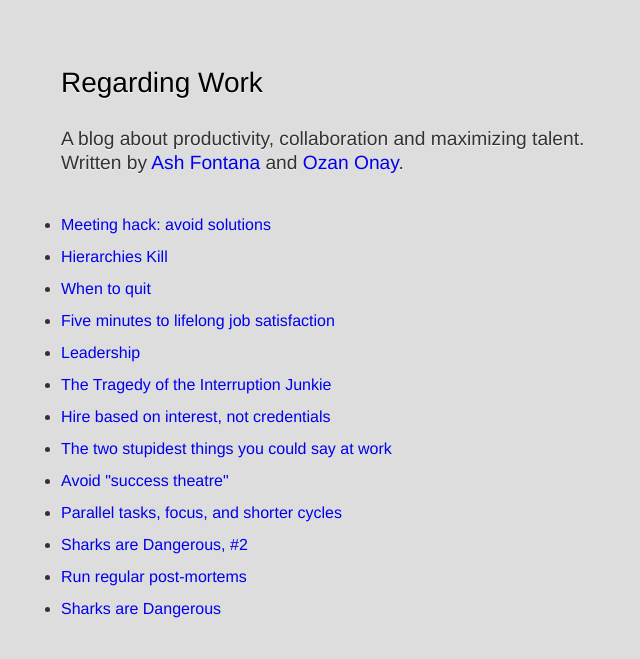
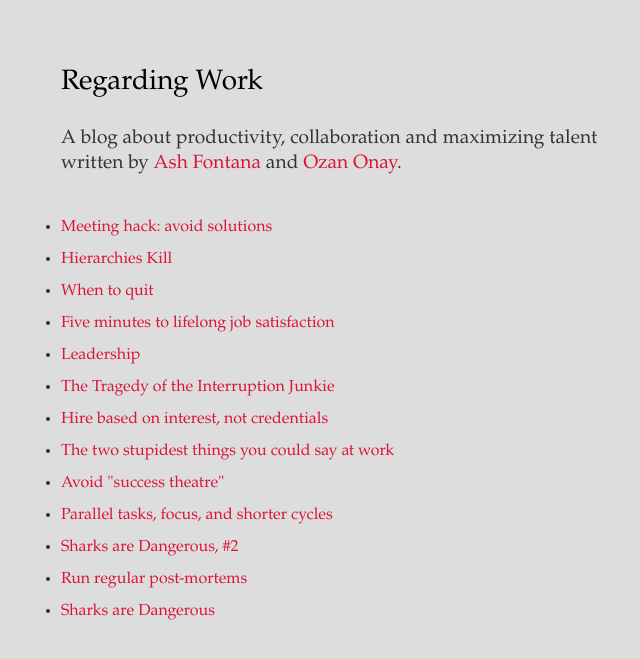
Before and after one commit to regardingwork/regardingwork.github.com, a Jekyll site: the page built from index.html, in a window 1280 px wide. Shown: the top 659 px of the page, without its empty margins (309-949 px from the left). Built offline with Jekyll 4.4.1, drawn with Linux system fonts in a browser that asks for light colours; Markdown is read by kramdown in place of the engine named in the settings.

Commit message:
Switched to serif fonts and non-default link colors.

```diff
--- a/_sass/screen.scss
+++ b/_sass/screen.scss
@@ -15,12 +15,15 @@ $text-color: #333;
 $title-color: black;
 $background-color: #f6f6f6;
 $secondary-background-color: darken($background-color, 10%);
+$link-color: crimson;
+$link-hover-color: darkorange;
 
+//
+// Fonts
+//
+$serif: Palatino, 'Palatino Linotype', Georgia, 'Times New Roman', Times, serif;
+$sans: 'Helvetica Neue', Helvetica, Arial, sans-serif;
 
-html {
-  font-family: 'Helvetica Neue', Helvetica, Arial, sans-serif;
-  font-weight: lighter;
-}
 p, ol, ul, blockquote {
   font-size: 16px;
   line-height: 24px;
@@ -45,9 +48,10 @@ blockquote {
 a {
   text-decoration: none;
   text-shadow: none;
+  color: $link-color;
 }
 a:hover {
-  text-decoration: underline;
+  color: $link-hover-color;
 }
 ol {
   list-style-type: decimal;
@@ -68,6 +72,8 @@ strong { font-weight: bold; }
 .meta {
   text-transform: uppercase;
   font-size: 0.8em;
+  font-family: $sans;
+  font-weight: normal;
 }
 #author-date {
   margin: -15px 0 30px;
@@ -92,6 +98,8 @@ ul.footnotes {
 
 
 html {
+  font-family: $sans;
+  font-weight: lighter;
   background: $secondary-background-color;
   color: $text-color;
   @include text-shadow(0px 1px 1px rgba(255, 255, 255, 0.8));
@@ -106,6 +114,12 @@ html {
     background: $background-color;
     @include box-shadow(0px 0px 10px rgba(0,0,0,0.2));
   }
+
+  #post, .home {
+    font-family: $serif;
+    text-shadow: none;
+  }
+
   #footer {
     a {
       color: $text-color;
--- a/index.html
+++ b/index.html
@@ -2,15 +2,14 @@
 layout: default
 ---
 
-<div class="wrap">
+<div class="home wrap">
   <h1>Regarding Work</h1>
 
-  <p id="byline">
-    A blog about productivity, collaboration and maximizing talent.
-    Written by
+  <div id="byline">
+    A blog about productivity, collaboration and maximizing talent written by
     <a href="http://twitter.com/#!/ash_fontana">Ash Fontana</a> and
     <a href="http://ozanonay.com">Ozan Onay</a>.
-  </p>
+  </div>
 
   <ul id="posts">
     {% for post in site.posts %}
@@ -20,6 +19,6 @@ layout: default
 </div>
 
 <style type="text/css" media="screen">
-#byline { font-size: 1.2em; margin-bottom: 2em; }
+#byline { font-size: 1.2em; line-height: 1.3em; margin-bottom: 2em; }
 #posts li { margin-bottom: 0.5em; }
 </style>
--- a/stylesheets/screen.css
+++ b/stylesheets/screen.css
@@ -68,20 +68,14 @@ footer, header, hgroup, menu, nav, section {
   display: block;
 }
 
-/* line 20, ../_sass/screen.scss */
-html {
-  font-family: 'Helvetica Neue', Helvetica, Arial, sans-serif;
-  font-weight: lighter;
-}
-
-/* line 24, ../_sass/screen.scss */
+/* line 27, ../_sass/screen.scss */
 p, ol, ul, blockquote {
   font-size: 16px;
   line-height: 24px;
   margin-bottom: 1em;
 }
 
-/* line 29, ../_sass/screen.scss */
+/* line 32, ../_sass/screen.scss */
 h1, h2, h3 {
   font-weight: normal;
   line-height: 1.1em;
@@ -89,78 +83,81 @@ h1, h2, h3 {
   color: black;
 }
 
-/* line 35, ../_sass/screen.scss */
+/* line 38, ../_sass/screen.scss */
 h1 {
   font-size: 28px;
 }
 
-/* line 38, ../_sass/screen.scss */
+/* line 41, ../_sass/screen.scss */
 h2 {
   font-size: 20px;
 }
 
-/* line 41, ../_sass/screen.scss */
+/* line 44, ../_sass/screen.scss */
 blockquote {
   padding: 0px 2em;
   font-style: italic;
 }
 
-/* line 45, ../_sass/screen.scss */
+/* line 48, ../_sass/screen.scss */
 a {
   text-decoration: none;
   text-shadow: none;
+  color: crimson;
 }
 
-/* line 49, ../_sass/screen.scss */
+/* line 53, ../_sass/screen.scss */
 a:hover {
-  text-decoration: underline;
+  color: darkorange;
 }
 
-/* line 52, ../_sass/screen.scss */
+/* line 56, ../_sass/screen.scss */
 ol {
   list-style-type: decimal;
 }
 
-/* line 55, ../_sass/screen.scss */
+/* line 59, ../_sass/screen.scss */
 ul {
   list-style-type: disc;
 }
 
-/* line 58, ../_sass/screen.scss */
+/* line 62, ../_sass/screen.scss */
 li {
   margin-bottom: 1em;
 }
 
-/* line 61, ../_sass/screen.scss */
+/* line 65, ../_sass/screen.scss */
 strong {
   font-weight: bold;
 }
 
-/* line 62, ../_sass/screen.scss */
+/* line 66, ../_sass/screen.scss */
 .image {
   margin: 2em 0;
 }
-/* line 64, ../_sass/screen.scss */
+/* line 68, ../_sass/screen.scss */
 .image img {
   border: 2px solid #b3b3b3;
 }
 
-/* line 68, ../_sass/screen.scss */
+/* line 72, ../_sass/screen.scss */
 .meta {
   text-transform: uppercase;
   font-size: 0.8em;
+  font-family: "Helvetica Neue", Helvetica, Arial, sans-serif;
+  font-weight: normal;
 }
 
-/* line 72, ../_sass/screen.scss */
+/* line 78, ../_sass/screen.scss */
 #author-date {
   margin: -15px 0 30px;
 }
 
-/* line 76, ../_sass/screen.scss */
+/* line 82, ../_sass/screen.scss */
 ul.footnotes {
   margin-top: 3em;
 }
-/* line 78, ../_sass/screen.scss */
+/* line 84, ../_sass/screen.scss */
 ul.footnotes li {
   font-size: 0.8em;
   list-style-type: none;
@@ -168,29 +165,31 @@ ul.footnotes li {
   margin-bottom: 0.8em;
 }
 
-/* line 86, ../_sass/screen.scss */
+/* line 92, ../_sass/screen.scss */
 #disqus_thread {
   margin-top: 3em;
 }
 
-/* line 89, ../_sass/screen.scss */
+/* line 95, ../_sass/screen.scss */
 #dsq-subscribe {
   display: none;
 }
 
-/* line 94, ../_sass/screen.scss */
+/* line 100, ../_sass/screen.scss */
 html {
+  font-family: "Helvetica Neue", Helvetica, Arial, sans-serif;
+  font-weight: lighter;
   background: #dddddd;
   color: #333333;
   text-shadow: 0px 1px 1px rgba(255, 255, 255, 0.8);
 }
-/* line 99, ../_sass/screen.scss */
+/* line 107, ../_sass/screen.scss */
 html .wrap {
   width: 540px;
   margin: 0 auto;
   padding: 40px 0 60px;
 }
-/* line 105, ../_sass/screen.scss */
+/* line 113, ../_sass/screen.scss */
 html #content {
   background: #f6f6f6;
   -moz-box-shadow: 0px 0px 10px rgba(0, 0, 0, 0.2);
@@ -198,15 +197,20 @@ html #content {
   -o-box-shadow: 0px 0px 10px rgba(0, 0, 0, 0.2);
   box-shadow: 0px 0px 10px rgba(0, 0, 0, 0.2);
 }
-/* line 110, ../_sass/screen.scss */
+/* line 118, ../_sass/screen.scss */
+html #post, html .home {
+  font-family: Palatino, "Palatino Linotype", Georgia, "Times New Roman", Times, serif;
+  text-shadow: none;
+}
+/* line 124, ../_sass/screen.scss */
 html #footer a {
   color: #333333;
 }
-/* line 113, ../_sass/screen.scss */
+/* line 127, ../_sass/screen.scss */
 html #footer li {
   margin-bottom: 0;
 }
-/* line 116, ../_sass/screen.scss */
+/* line 130, ../_sass/screen.scss */
 html #footer .wrap {
   padding: 20px 0 40px;
 }
```
Also changed, not shown: _layouts/post.html (+5 -5 lines).
